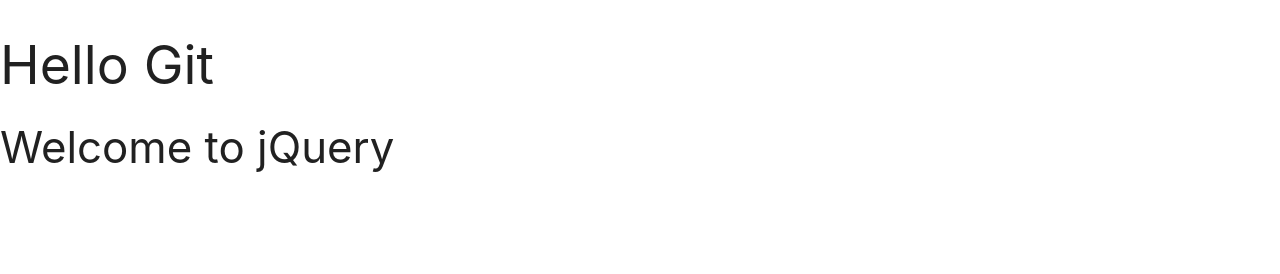
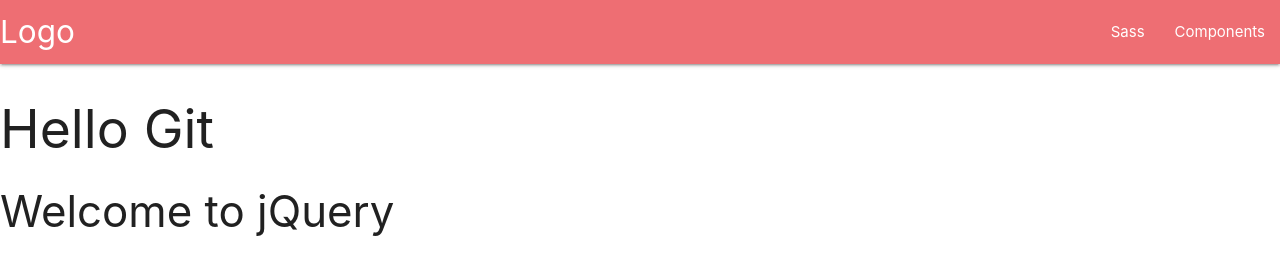
Before and after one commit to davidpoulos/davidpoulos.github.io, a plain HTML site: page index.html in a window 1280 px wide. Drawn offline with nearby package versions, Linux system fonts and the light colour scheme.

Commit message:
.\index.html

```diff
--- a/index.html
+++ b/index.html
@@ -12,6 +12,17 @@
  <script src="https://cdnjs.cloudflare.com/ajax/libs/materialize/0.97.7/js/materialize.min.js"></script>
 </head>
 <body>
+  <div class="navbar-fixed">
+    <nav>
+      <div class="nav-wrapper">
+        <a href="#!" class="brand-logo">Logo</a>
+        <ul class="right hide-on-med-and-down">
+          <li><a href="sass.html">Sass</a></li>
+          <li><a href="badges.html">Components</a></li>
+        </ul>
+      </div>
+    </nav>
+  </div>
   <h2>Hello Git</h2>
   <h3>Welcome to jQuery </h3>
 </body>
```
